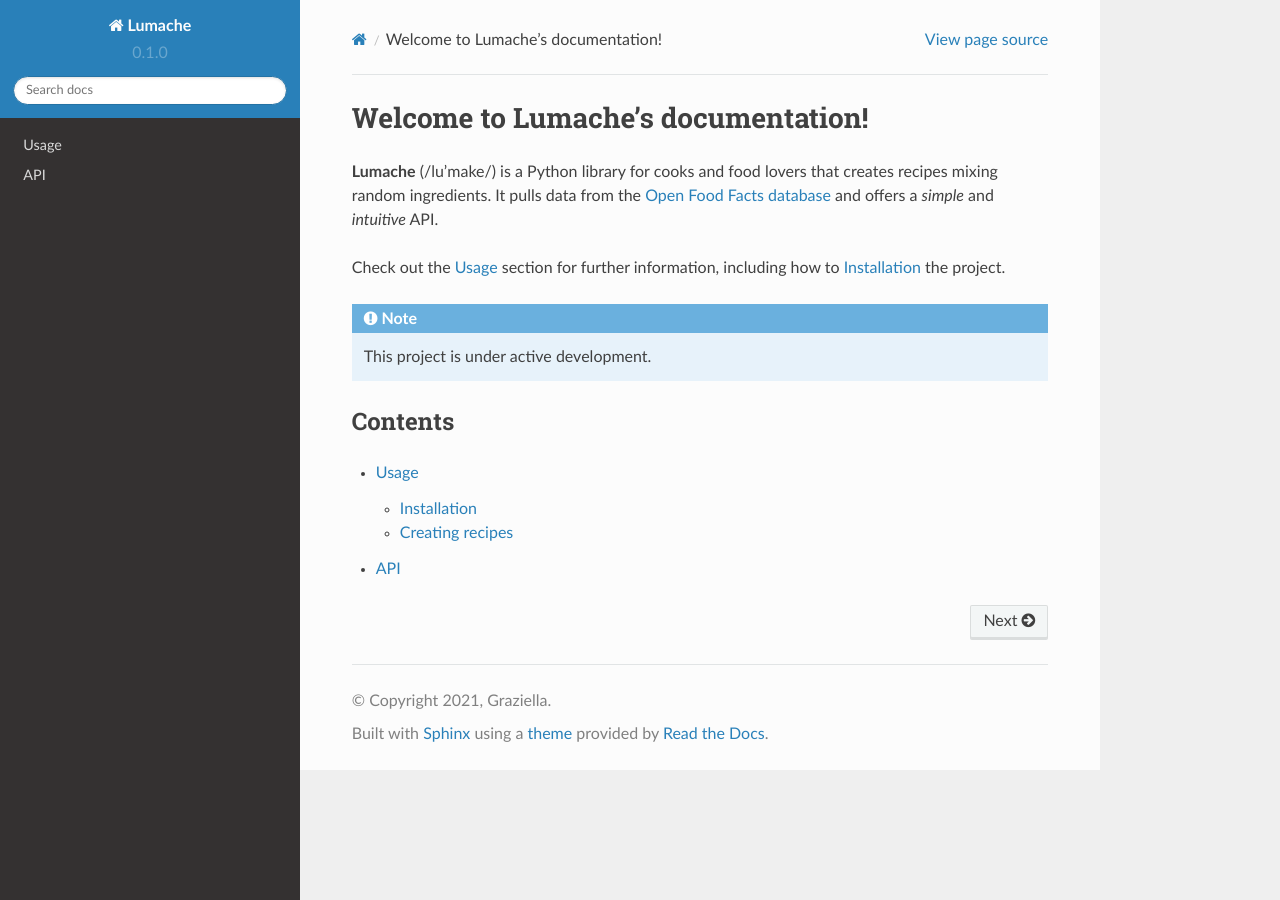
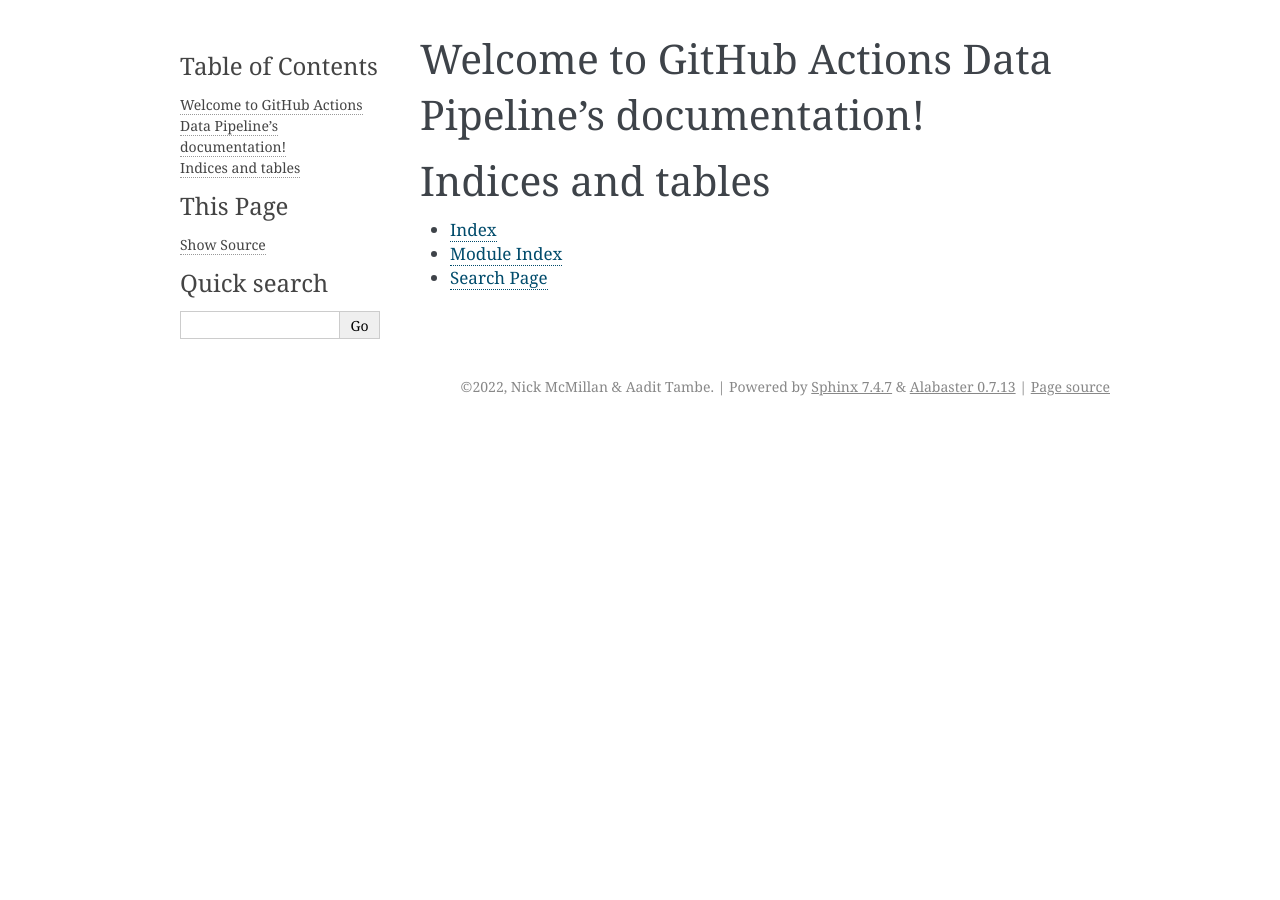
Before and after one commit to aadittambe/actions-pipeline, a Sphinx documentation site: the page built from docs/source/index.md, in a window 1280 px wide. Built offline with Sphinx 7.4.7, drawn with Linux system fonts in a browser that asks for light colours.

Commit message:
convert docs to md

````diff
--- a/docs/source/api.rst
+++ /dev/null
@@ -1,7 +0,0 @@
-API
-===
-
-.. autosummary::
-   :toctree: generated
-
-   lumache
--- a/docs/source/conf.py
+++ b/docs/source/conf.py
@@ -1,35 +1,53 @@
 # Configuration file for the Sphinx documentation builder.
+#
+# This file only contains a selection of the most common options. For a full
+# list see the documentation:
+# https://www.sphinx-doc.org/en/master/usage/configuration.html
 
-# -- Project information
+# -- Path setup --------------------------------------------------------------
 
-project = 'Lumache'
-copyright = '2021, Graziella'
-author = 'Graziella'
+# If extensions (or modules to document with autodoc) are in another directory,
+# add these directories to sys.path here. If the directory is relative to the
+# documentation root, use os.path.abspath to make it absolute, like shown here.
+#
+# import os
+# import sys
+# sys.path.insert(0, os.path.abspath('.'))
 
-release = '0.1'
-version = '0.1.0'
 
-# -- General configuration
+# -- Project information -----------------------------------------------------
 
+project = 'GitHub Actions Data Pipeline'
+copyright = '2022, Nick McMillan & Aadit Tambe'
+author = 'Nick McMillan & Aadit Tambe'
+
+
+# -- General configuration ---------------------------------------------------
+
+# Add any Sphinx extension module names here, as strings. They can be
+# extensions coming with Sphinx (named 'sphinx.ext.*') or your custom
+# ones.
 extensions = [
-    'sphinx.ext.duration',
-    'sphinx.ext.doctest',
-    'sphinx.ext.autodoc',
-    'sphinx.ext.autosummary',
-    'sphinx.ext.intersphinx',
+    "myst_parser",
 ]
 
-intersphinx_mapping = {
-    'python': ('https://docs.python.org/3/', None),
-    'sphinx': ('https://www.sphinx-doc.org/en/master/', None),
-}
-intersphinx_disabled_domains = ['std']
-
+# Add any paths that contain templates here, relative to this directory.
 templates_path = ['_templates']
 
-# -- Options for HTML output
+# List of patterns, relative to source directory, that match files and
+# directories to ignore when looking for source files.
+# This pattern also affects html_static_path and html_extra_path.
+exclude_patterns = []
 
-html_theme = 'sphinx_rtd_theme'
 
-# -- Options for EPUB output
-epub_show_urls = 'footnote'
+# -- Options for HTML output -------------------------------------------------
+
+# The theme to use for HTML and HTML Help pages.  See the documentation for
+# a list of builtin themes.
+#
+html_theme = 'alabaster'
+
+# Add any paths that contain custom static files (such as style sheets) here,
+# relative to this directory. They are copied after the builtin static files,
+# so a file named "default.css" will overwrite the builtin "default.css".
+html_static_path = ['_static']
--- /dev/null
+++ b/docs/source/index.md
@@ -0,0 +1,17 @@
+% GitHub Actions Data Pipeline documentation master file, created by
+% sphinx-quickstart on Mon Feb 28 18:59:11 2022.
+% You can adapt this file completely to your liking, but it should at least
+% contain the root `toctree` directive.
+
+# Welcome to GitHub Actions Data Pipeline's documentation!
+
+```{toctree}
+:caption: 'Contents:'
+:maxdepth: 2
+```
+
+# Indices and tables
+
+- {ref}`genindex`
+- {ref}`modindex`
+- {ref}`search`
--- a/docs/source/index.rst
+++ /dev/null
@@ -1,22 +0,0 @@
-Welcome to Lumache's documentation!
-===================================
-
-**Lumache** (/lu'make/) is a Python library for cooks and food lovers
-that creates recipes mixing random ingredients.
-It pulls data from the `Open Food Facts database <https://world.openfoodfacts.org/>`_
-and offers a *simple* and *intuitive* API.
-
-Check out the :doc:`usage` section for further information, including
-how to :ref:`installation` the project.
-
-.. note::
-
-   This project is under active development.
-
-Contents
---------
-
-.. toctree::
-
-   usage
-   api
--- a/pyproject.toml
+++ b/pyproject.toml
@@ -6,3 +6,8 @@
 name = "lumache"
 authors = [{name = "Graziella", email = "graziella@lumache"}]
 dynamic = ["version", "description"]
+
+[project.optional-dependencies]
+doc = [
+    "sphinx~=4.2.0",
+]
````
Also changed, not shown: docs/source/usage.rst (deleted, +0 -33 lines), .gitpod.yml (added), 1 other file.
